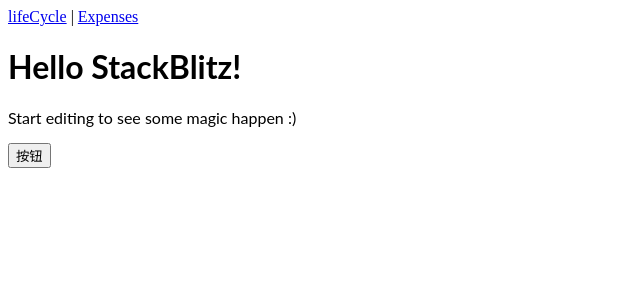
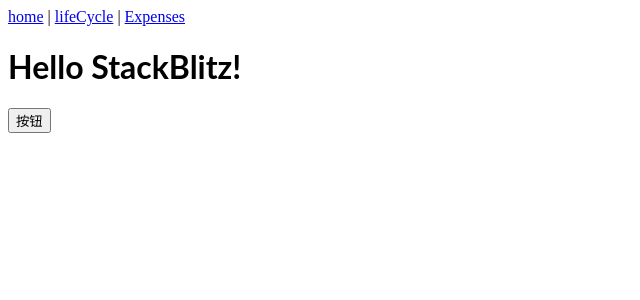
Before and after one commit to hwlv/stackblitz-react-ts-demo, a React (Create React App) app: page /lifeCycle in a window 1280 px wide. Shown: the top 300 px of the page, without its empty margins (0-640 px from the left). Built offline with nearby package versions, Linux system fonts and the light colour scheme.

Commit message:
2 files modified

```diff
--- a/components/Nav.tsx
+++ b/components/Nav.tsx
@@ -11,7 +11,7 @@ const Button = (props: any) => {
 
   return (
     <div>
-      <Link to="/lifeCycle">lifeCycle</Link> |{' '}
+      <Link to="/">home</Link> | <Link to="/lifeCycle">lifeCycle</Link> |{' '}
       <Link to="/expenses">Expenses</Link>
     </div>
   );
--- a/pages/LifeCycle.tsx
+++ b/pages/LifeCycle.tsx
@@ -15,7 +15,6 @@ export default function App() {
   return (
     <div>
       <h1>Hello StackBlitz!</h1>
-      <p>Start editing to see some magic happen :)</p>
       <Button>按钮</Button>
     </div>
   );
```
